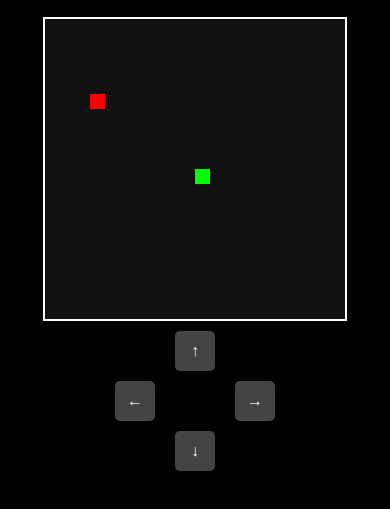
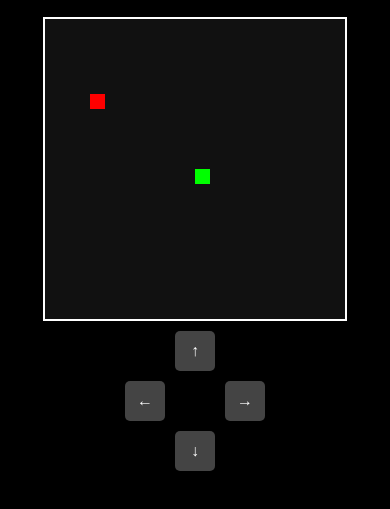
Before and after one commit to ideasfwi/snakegame, a plain HTML site: page index.html in a window 390 px wide. Shown: the part 217-726 px from the top of the page. Drawn offline with Linux system fonts and the light colour scheme.

Commit message:
Add files via upload

```diff
--- a/style.css
+++ b/style.css
@@ -85,7 +85,7 @@ button:active {
   }
 
   #spacer {
-    width: 80px; /* Match button width on smaller screens */
+    width: 60px; /* Match button width on smaller screens */
     height: 40px; /* Match button height on smaller screens */
   }
 }
```
